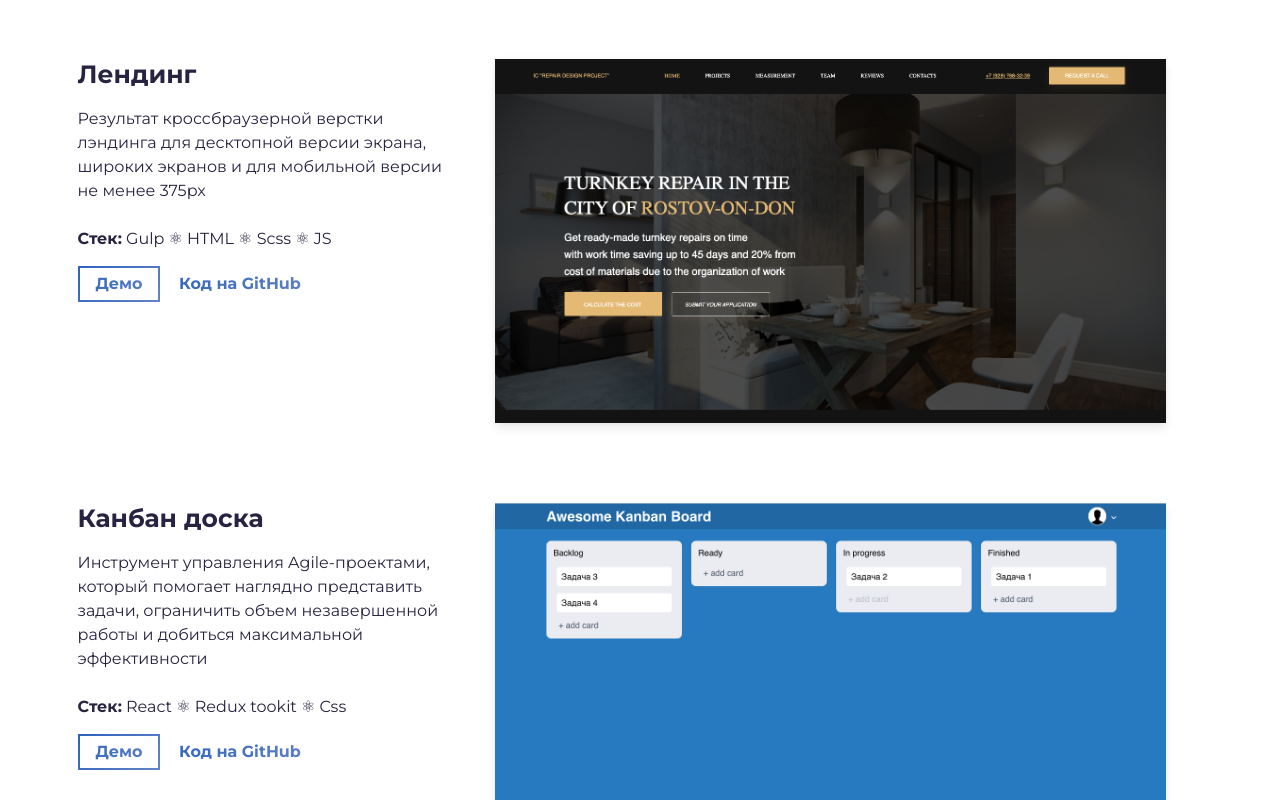
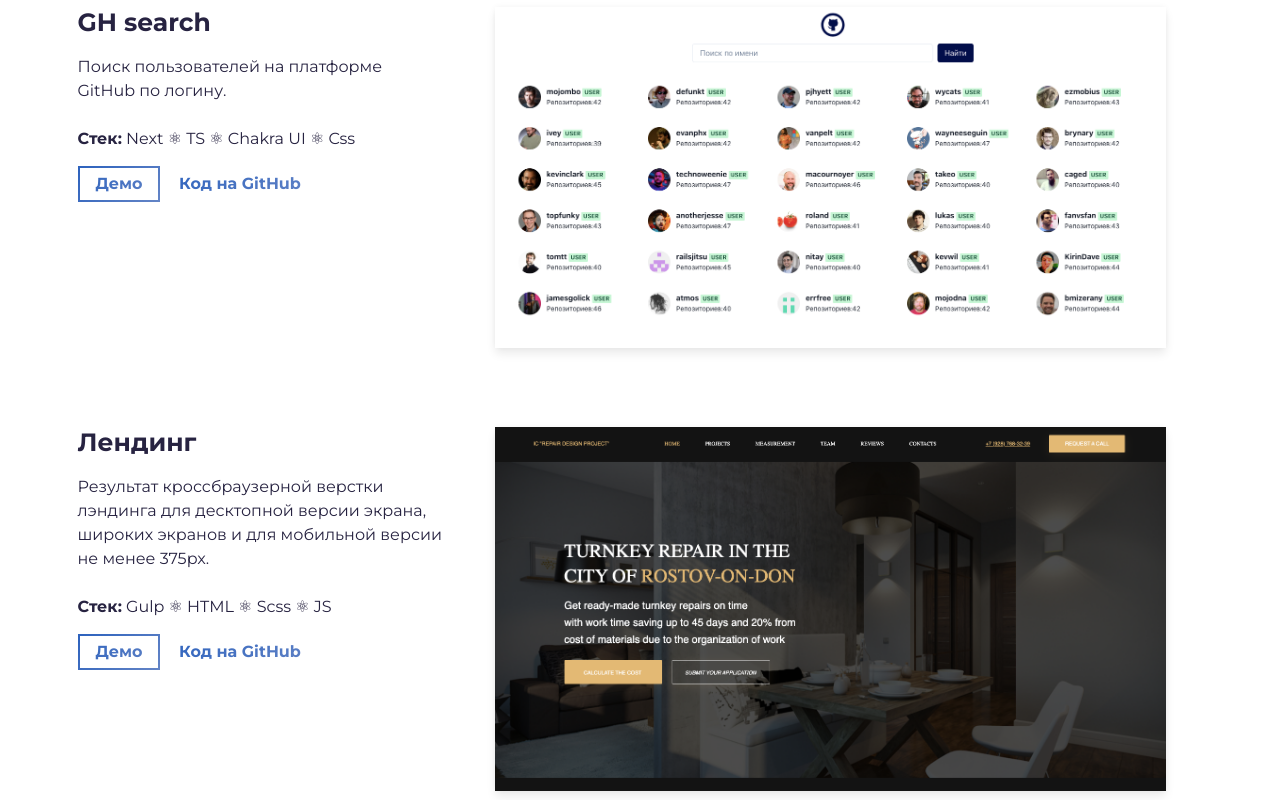
Before and after one commit to AndrewMosh/portfolio, a website built with Parcel: page src/index.html in a window 1280 px wide. Shown: the part 2620-3420 px from the top of the page. Built offline with nearby package versions, Linux system fonts and the light colour scheme; files whose address does not match are found by name.

Commit message:
new project added

```diff
--- a/src/index.html
+++ b/src/index.html
@@ -332,8 +332,8 @@
                 <h3 class="project-wrapper__text-title">The Conference</h3>
                 <div>
                   <p class="mb-4">
-                    Сайт-агрегатор для поиска научных конференций, топ 100
-                    лучших Вузов России
+                    Сайт-агрегатор для поиска научных конференций, стипендий и
+                    стажировок.
                     <br />
                     <br />
                     <b>Стек:</b> React &#9883; Redux &#9883; Styled Components
@@ -386,12 +386,68 @@
           <div class="row">
             <div class="col-lg-4 col-sm-12">
               <div class="project-wrapper__text load-hidden">
+                <h3 class="project-wrapper__text-title">GH search</h3>
+                <div>
+                  <p class="mb-4">
+                    Поиск пользователей на платформе GitHub по логину. <br />
+                    <br />
+                    <b>Стек:</b> Next &#9883; TS &#9883; Chakra UI &#9883; Css
+                  </p>
+                </div>
+                <a
+                  rel="noreferrer"
+                  target="_blank"
+                  class="cta-btn cta-btn--hero"
+                  href="https://gh-developers-1qrc.vercel.app/"
+                >
+                  Демо
+                </a>
+                <a
+                  rel="noreferrer"
+                  target="_blank"
+                  class="cta-btn text-color-main"
+                  href="https://github.com/AndrewMosh/gh_developers"
+                >
+                  Код на GitHub
+                </a>
+              </div>
+            </div>
+            <div class="col-lg-8 col-sm-12">
+              <div class="project-wrapper__image load-hidden">
+                <a
+                  rel="noreferrer"
+                  href="https://gh-developers-1qrc.vercel.app/"
+                  target="_blank"
+                >
+                  <div
+                    data-tilt
+                    data-tilt-max="4"
+                    data-tilt-glare="true"
+                    data-tilt-max-glare="0.5"
+                    class="thumbnail rounded js-tilt"
+                  >
+                    <img
+                      alt="Project Image"
+                      class="img-fluid"
+                      src="./assets/gh.png"
+                    />
+                  </div>
+                </a>
+              </div>
+            </div>
+          </div>
+
+          <!-- Notice: each .row is a project -->
+
+          <div class="row">
+            <div class="col-lg-4 col-sm-12">
+              <div class="project-wrapper__text load-hidden">
                 <h3 class="project-wrapper__text-title">Лендинг</h3>
                 <div>
                   <p class="mb-4">
                     Результат кроссбраузерной верстки лэндинга для десктопной
                     версии экрана, широких экранов и для мобильной версии не
-                    менее 375px <br />
+                    менее 375px. <br />
                     <br />
                     <b>Стек:</b> Gulp &#9883; HTML &#9883; Scss &#9883; JS
                   </p>
@@ -448,7 +504,7 @@
                   <p class="mb-4">
                     Инструмент управления Agile-проектами, который помогает
                     наглядно представить задачи, ограничить объем незавершенной
-                    работы и добиться максимальной эффективности
+                    работы и добиться максимальной эффективности.
                     <br />
                     <br />
                     <b>Стек:</b> React &#9883; Redux tookit &#9883; Css
@@ -793,7 +849,7 @@
                 <h3 class="project-wrapper__text-title">Конвертер шагов</h3>
                 <div>
                   <p class="mb-4">
-                    Переводит количество шагов в километры и калории
+                    Переводит количество шагов в километры и калории.
                     <br />
                     <br />
                     <b>Стек:</b> JS &#9883; Css
@@ -847,7 +903,7 @@
                 <h3 class="project-wrapper__text-title">Прокрастинатор</h3>
                 <div>
                   <p class="mb-4">
-                    Предлагает рандомные идеи для прокрастинации
+                    Предлагает рандомные идеи для прокрастинации.
                     <br />
                     <br />
                     <b>Стек:</b> JS &#9883; Css
@@ -903,8 +959,8 @@
                 </h3>
                 <div>
                   <p class="mb-4">
-                    Верстка лэндинга для десктопной версии экрана, широких
-                    экранов и для мобильной версии не менее 375px
+                    Верстка лендинга для десктопной версии экрана, широких
+                    экранов и для мобильной версии не менее 375px.
                     <br />
                     <br />
                     <b>Стек:</b> React &#9883; Scss
```
Also changed, not shown: dist/conf.913ac34e.png, dist/gh.d19e3b5f.png (added), dist/index.html, src/assets/conf.png, src/assets/gh.png (added), 4 other files.
